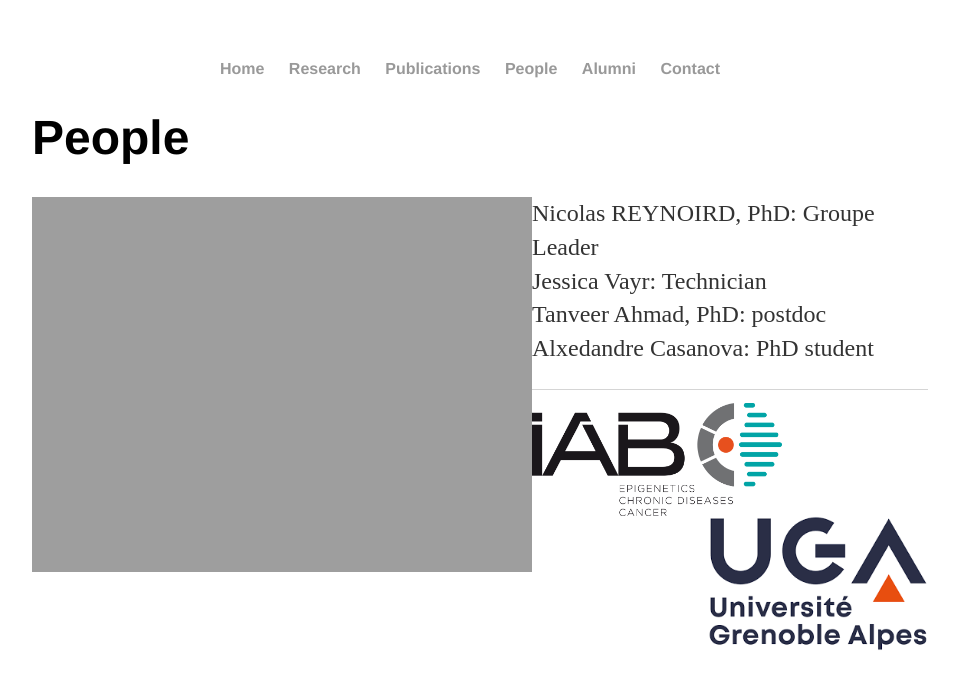
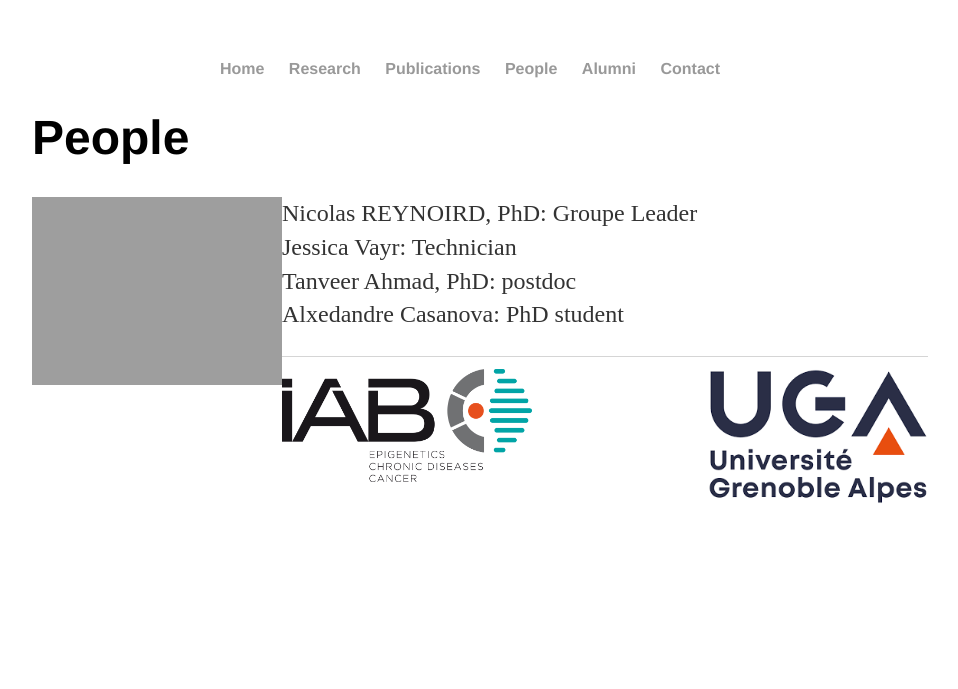
Before and after one commit to Reynoird-Lab/Reynoird-lab.github.io, a Jekyll site: the page built from People/index.html, in a window 1280 px wide. Shown: the top 689 px of the page, without its empty margins (160-1118 px from the left). Built offline with Jekyll 4.4.1, drawn with Linux system fonts in a browser that asks for light colours; Markdown is read by kramdown in place of the engine named in the settings.

Commit message:
Update index.html

```diff
--- a/People/index.html
+++ b/People/index.html
@@ -4,8 +4,7 @@
 ---
 	<h1>{{ page.title }}</h1>
 
-<img src="https://reynoird-lab.github.io/Images/TOM_3906.jpg" width="500" align="left"/>
-<p>
+<img src="https://reynoird-lab.github.io/Images/TOM_3906.jpg" width="250" align="left"/><p>
    Nicolas REYNOIRD, PhD: Groupe Leader
    <br>
 Jessica Vayr: Technician
```
